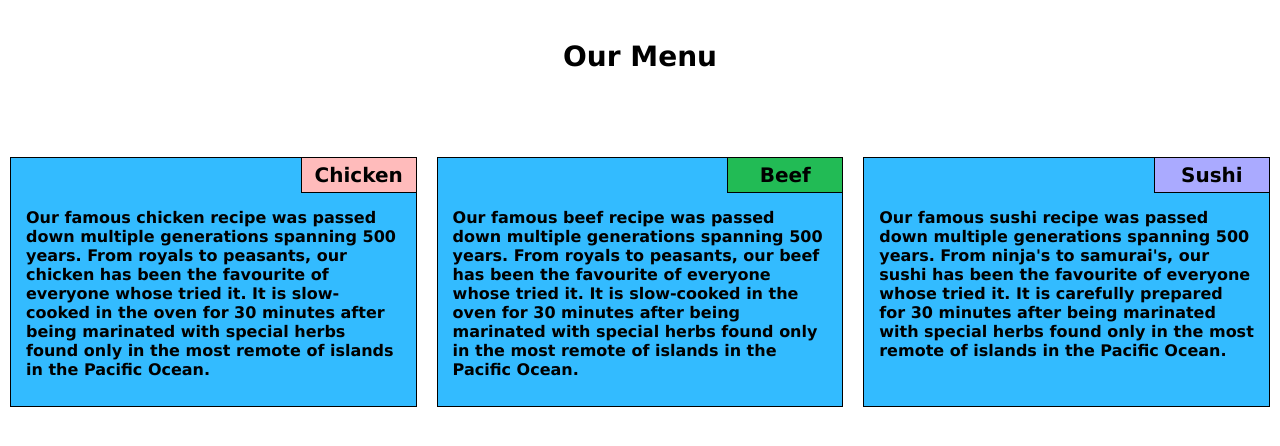
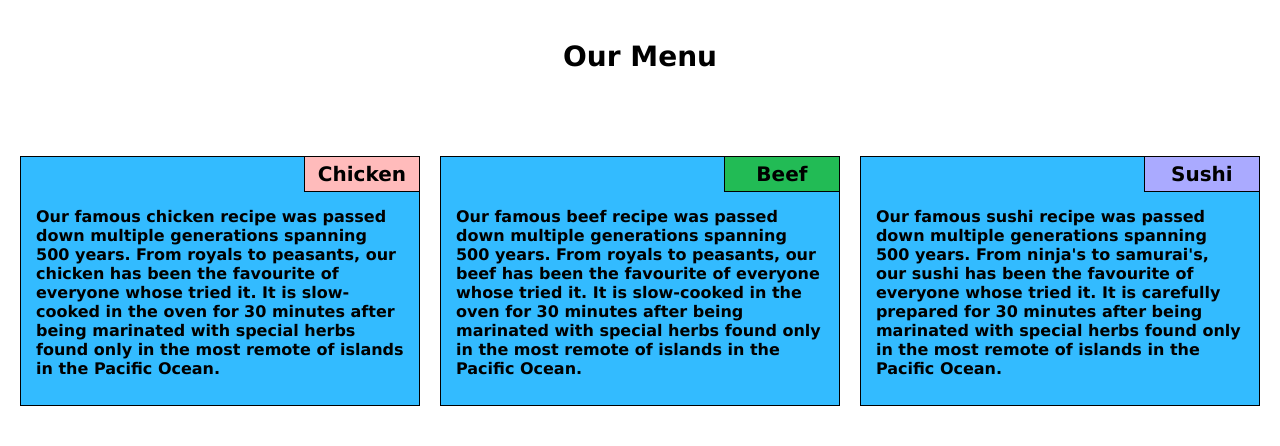
Before and after one commit to schidt/coursera-test, a plain HTML site: page module2_solution_kyim/index.html in a window 1280 px wide. Drawn offline with Linux system fonts and the light colour scheme.

Commit message:
set body default margin to 10px from 8px to make all gaps look even.

```diff
--- a/module2_solution_kyim/css/style.css
+++ b/module2_solution_kyim/css/style.css
@@ -5,8 +5,8 @@
 }
 
 body {
-	margin:0px;
-}
+	margin:10px; /* to overwrite default browser's 8px. set to 10px because section margin is 10px, so the result will be */
+} /* section to browser edge gap = 20px, section to section gap = 20px. so looks all even. */
 
 h1{
 	text-align: center;
```
